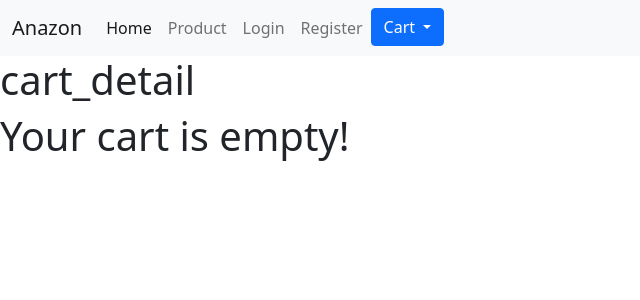
After one commit to Chih-lun/Anazon, a Django app: page /cart_detail/ in a window 1280 px wide. The commit adds this page. Shown: the top 300 px of the page, without its empty margins (0-640 px from the left). Run offline with Django 4.2, Linux system fonts and the light colour scheme.

Commit message:
cart function v2

```diff
--- /dev/null
+++ b/anazon/shop/templates/shop/cart_detail.html
@@ -0,0 +1,14 @@
+{% extends 'main.html' %}
+
+{% block content %}
+
+<h1>cart_detail</h1>
+<form method="POST" action="/checkout/">
+    {% csrf_token %}
+    <!-- <input type="submit" class="btn btn-primary" value="Checkout"> -->
+    <div id="cart_detail">
+
+    </div>
+</form>
+
+{% endblock content %}
--- a/anazon/shop/templates/shop/product.html
+++ b/anazon/shop/templates/shop/product.html
@@ -109,8 +109,8 @@
         {% if products.has_next %}
             <li class="page-item">
                 <a class="page-link" href="{% url 'product' %}?search={{request.GET.search}}&tag={{request.GET.tag}}&page={{ products.next_page_number }}" aria-label="Next">
+                  <span class="sr-only">Next</span>
                   <span aria-hidden="true">&raquo;</span>
-                  <span class="sr-only">Next</span>
                 </a>
             </li>
         {% endif %}
--- a/anazon/shop/urls.py
+++ b/anazon/shop/urls.py
@@ -8,4 +8,6 @@ urlpatterns = [
     path('register/', views.register, name='register'),
     path('product/', views.product, name="product"),
     path('product_detail/<str:pk>', views.product_detail, name='product_detail'),
+    path('cart_detail/', views.cart_detail, name="cart_detail"),
+    path('checkout/', views.checkout, name='checkout'),
 ]
--- a/anazon/shop/views.py
+++ b/anazon/shop/views.py
@@ -1,6 +1,8 @@
-from django.shortcuts import render, redirect
+from django.shortcuts import render, redirect, HttpResponse
+from django.contrib import messages
 from django.contrib.auth import login, logout, authenticate
-from django.contrib import messages
+from django.contrib.auth.decorators import login_required
+from django.views.decorators.http import require_http_methods
 from django .core.paginator import Paginator, EmptyPage
 from django.db.models import Q, Subquery
 from .models import Category, Product
@@ -39,14 +41,16 @@ def user_logout(request):
 
 
 def register(request):
+    form = RegisterForm(request.POST)
+
     if request.user.is_authenticated:
         return redirect('home')
 
-    form = RegisterForm(request.POST)
-    if form.is_valid():
-        user = form.save()
-        login(request, user)
-        return redirect('home')
+    if request.method == 'POST':
+        if form.is_valid():
+            user = form.save()
+            login(request, user)
+            return redirect('home')
 
     return render(request, 'shop/register.html', {'form': form})
 
@@ -92,3 +96,21 @@ def product(request):
 def product_detail(request, pk):
     product = Product.objects.get(pk=pk)
     return render(request, 'shop/product_detail.html', {'product': product})
+
+
+def cart_detail(request):
+    '''mainly controlled by frontend'''
+    return render(request, 'shop/cart_detail.html', {})
+
+
+@require_http_methods("POST")
+def checkout(request):
+    ''' POST ONLY METHOD '''
+    if not request.user.is_authenticated:
+        return redirect('/login/?next=/cart_detail/')
+
+    cart_items = dict(request.POST)
+    del cart_items['csrfmiddlewaretoken']
+    print(cart_items)
+
+    return HttpResponse('success')
--- a/anazon/static/js/cart.js
+++ b/anazon/static/js/cart.js
@@ -1,10 +1,33 @@
-load();
+loadCart();
 
-function load(){
+if (checkCurrentURL('/cart_detail/')){
+    loadCartDetail();
+}
+
+function getCart(){
     // load cart data from localStorage
     var cart = localStorage.getItem("cart");
+    // check whether the cart is empty or not, then decide whether create a new one
+    if (cart !== null) {
         // parse cart data into JSON format
         cart = JSON.parse(cart);
+    } else {
+        cart = {};
+    }
+    return cart;
+}
+
+function redirect(url){
+    location.assign(url);
+}
+
+function checkCurrentURL(url){
+    return window.location.pathname === url;
+}
+
+
+function loadCart(){
+    var cart = getCart();
 
     // create item in dropdown cart
     var dropDown = $('#cart');
@@ -13,7 +36,7 @@ function load(){
     dropDown.html('');
 
     // check whether the cart is empty or not
-    if (cart === null || Object.keys(cart).length === 0){
+    if (Object.keys(cart).length === 0){
         // if cart is empty, show message and then clear cart element in localStorage
         dropDown.append("<li><span>Your cart is empty!</span></li>");
         localStorage.removeItem("cart");
@@ -25,24 +48,65 @@ function load(){
         // generate each product
         for (var i=0; i<pks.length; i++){
             var pk = pks[i];
-            var details = cart[pk];
+            var productDetails = cart[pk];
             dropDown.append(`
             <li>
                 <span class='dropdown-content'>
-                    <h1>${details['title']}</h1>
-                    <p>${details['quantity']}</p>
+                    <h1>${productDetails['title']}</h1>
+                    <p>${productDetails['quantity']}</p>
                     <button type="button" class="btn btn-primary" value="${pk}" onclick="append(this.value)">+</button>
                     <button type="button" class="btn btn-danger" value="${pk}" onclick="remove(this.value)">-</button>
                     <hr class="dropdown-divider">
                 </span>
             </li>
+            `);
+        }
+
+        dropDown.append(`
         <li>
             <span class='dropdown-content'>
-                    <button type="button" class="btn btn-primary" onclick="">View Cart</button>
+                <button type="button" class="btn btn-primary" onclick="redirect('/cart_detail')">View Cart</button>
             </span>
         </li>
         `);
     }
+}
+
+// for tomorrow
+function loadCartDetail(){
+    var detail = $("#cart_detail");
+
+    // clear all the element at the beginning
+    detail.html('');
+
+    var cart = getCart();
+
+    // check whether the cart is empty or not
+    if (Object.keys(cart).length === 0){
+        // if cart is empty, show message and then clear cart element in localStorage
+        detail.append("<h1>Your cart is empty!</h1>");
+    } else {
+        // alphabetical sort primary keys
+        var pks = Object.keys(cart).map(pk =>[pk, cart[pk]['title']]).sort((title1,title2) => title1[1].localeCompare(title2[1]));
+        pks = pks.map(pk => Number(pk[0]));
+
+        // generate each product
+        for (var i=0; i<pks.length; i++){
+            var pk = pks[i];
+            var productDetails = cart[pk];
+            detail.append(`
+            <label>${productDetails['title']}</label>
+            <input type="number" name="${pk}" value="${productDetails['quantity']}" min="1" step="1" onchange="updateCartItem(this.name, this.value)"></input>
+            <button type="button" class="btn btn-primary" value="${pk}" onclick="append(this.value)">+</button>
+            <button type="button" class="btn btn-danger" value="${pk}" onclick="remove(this.value)">-</button>
+            <button type="button" class="btn btn-danger" value="${pk}" onclick="clearCartItem(this.value)">clear</button>
+            <hr>
+            `);
+        }
+
+        detail.append(`
+        <input type="submit" class="btn btn-primary" value="Checkout">
+        `)
     }
 }
 
@@ -54,13 +118,7 @@ function addToCart(){
     var price = $("#product_price").attr('value');
     var quantity = $("#product_quantity").prop('value');
 
-    // check whether the cart is empty or not, then decide whether create a new one
-    var cart = localStorage.getItem("cart");
-    if (cart !== null) {
-        cart = JSON.parse(cart);
-    } else {
-        cart = {};
-    }
+    var cart = getCart();
 
     // check whether the product is in the cart or not, then decide whether create a new one
     var cartItem = cart[pk];
@@ -77,13 +135,11 @@ function addToCart(){
     localStorage.setItem("cart", JSON.stringify(cart));
 
     // refresh the html element
-    load();
+    loadCart();
 }
 
 function append(pk){
-    // get cart from localStorage
-    var cart = localStorage.getItem("cart");
-    cart = JSON.parse(cart);
+    var cart = getCart();
 
     // get item from cart and increase it
     var cartItem = cart[pk];
@@ -96,13 +152,15 @@ function append(pk){
     localStorage.setItem("cart", JSON.stringify(cart));
 
     // refresh the html element
-    load();
+    loadCart();
+
+    if (checkCurrentURL('/cart_detail/')){
+        loadCartDetail();
+    }
 }
 
 function remove(pk){
-    // get cart from localStorage
-    var cart = localStorage.getItem("cart");
-    cart = JSON.parse(cart);
+    var cart = getCart();
 
     // get item from cart and decrease it
     var cartItem = cart[pk];
@@ -121,5 +179,52 @@ function remove(pk){
     localStorage.setItem("cart", JSON.stringify(cart));
 
     // refresh the html element
-    load();
+    loadCart();
+
+    if (checkCurrentURL('/cart_detail/')){
+        loadCartDetail();
     }
+}
+
+
+function updateCartItem(pk, quantity){
+    if (quantity < 1) {
+        quantity = 1;
+    }
+
+    var cart = getCart();
+
+    // get item from cart and increase it
+    var cartItem = cart[pk];
+    cartItem['quantity'] = Number(quantity);
+
+    // update cart
+    cart[pk] = cartItem;
+
+    // update localStorage
+    localStorage.setItem("cart", JSON.stringify(cart));
+
+    // refresh the html element
+    loadCart();
+
+    if (checkCurrentURL('/cart_detail/')){
+        loadCartDetail();
+    }
+}
+
+function clearCartItem(pk){
+    var cart = getCart();
+
+    // delete this item from cart
+    delete cart[pk];
+
+    // update localStorage
+    localStorage.setItem("cart", JSON.stringify(cart));
+
+    // refresh the html element
+    loadCart();
+
+    if (checkCurrentURL('/cart_detail/')){
+        loadCartDetail();
+    }
+}
```
Also changed, not shown: anazon/db.sqlite3. Lines whose indentation alone changed are shown as unchanged.
